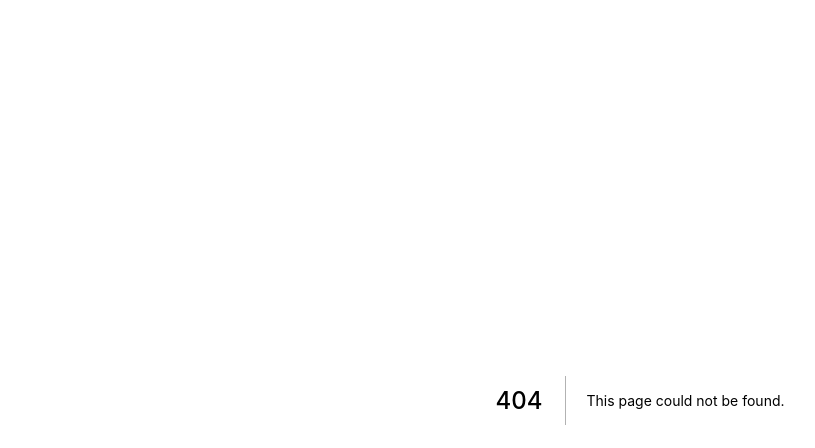
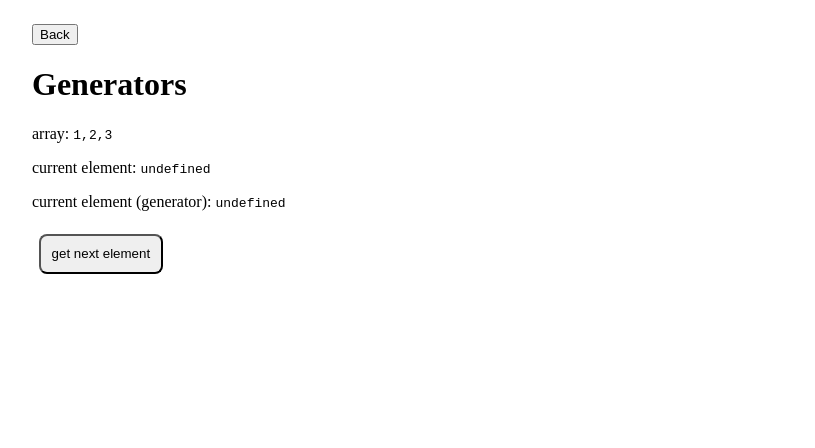
Before and after one commit to shawnrivers/learning-memo-web, a Next.js app: page /js/generators in a window 1280 px wide. Before the commit this address had no page. Shown: the top 448 px of the page, without its empty margins (0-815 px from the left). Built offline with nearby package versions, Linux system fonts and the light colour scheme.

Commit message:
Add generator page

```diff
--- a/constants/routes.ts
+++ b/constants/routes.ts
@@ -50,6 +50,10 @@ export const learningJSRoutes: RouteType[] = [
     to: '/js/promise',
     name: 'Promise',
   },
+  {
+    to: '/js/generators',
+    name: 'Generators',
+  },
 ];
 
 export const learningCssRoutes: RouteType[] = [
--- /dev/null
+++ b/pages/js/generators.tsx
@@ -0,0 +1,64 @@
+import * as React from 'react';
+import { StyledButton } from '../../components/atoms/styled/StyledButton';
+import { TopicPage } from '../../components/templates/TopicPage';
+
+const array = [1, 2, 3];
+
+function createFlow<T>(array: T[]) {
+  let i = 0;
+
+  function next(): T {
+    const element = array[i];
+    i++;
+    return element;
+  }
+
+  return { next };
+}
+
+function* createFlowWithGenerator() {
+  yield 1;
+  yield 2;
+  yield 3;
+}
+
+const flow = createFlow(array);
+const flowWithGenerator = createFlowWithGenerator();
+
+console.log('flow:', { flow, flowWithGenerator });
+
+const IteratorsPage: React.FC = () => {
+  const [currentElement, setCurrentElement] = React.useState(undefined);
+  const [
+    currentElementWithGenerator,
+    setCurrentElementWithGenerator,
+  ] = React.useState(undefined);
+
+  return (
+    <TopicPage heading='Generators'>
+      <p>
+        array: <code>{String(array)}</code>
+      </p>
+      <p>
+        current element: <code>{String(currentElement)}</code>
+      </p>
+      <p>
+        current element (generator):{' '}
+        <code>{String(currentElementWithGenerator)}</code>
+      </p>
+      <StyledButton
+        onClick={() => {
+          const currentEl = flow.next();
+          const currentElWithGenerator = flowWithGenerator.next();
+          setCurrentElement(currentEl);
+          console.log('currentElWithGenerator:', currentElWithGenerator);
+          setCurrentElementWithGenerator(currentElWithGenerator.value);
+        }}
+      >
+        get next element
+      </StyledButton>
+    </TopicPage>
+  );
+};
+
+export default IteratorsPage;
```
